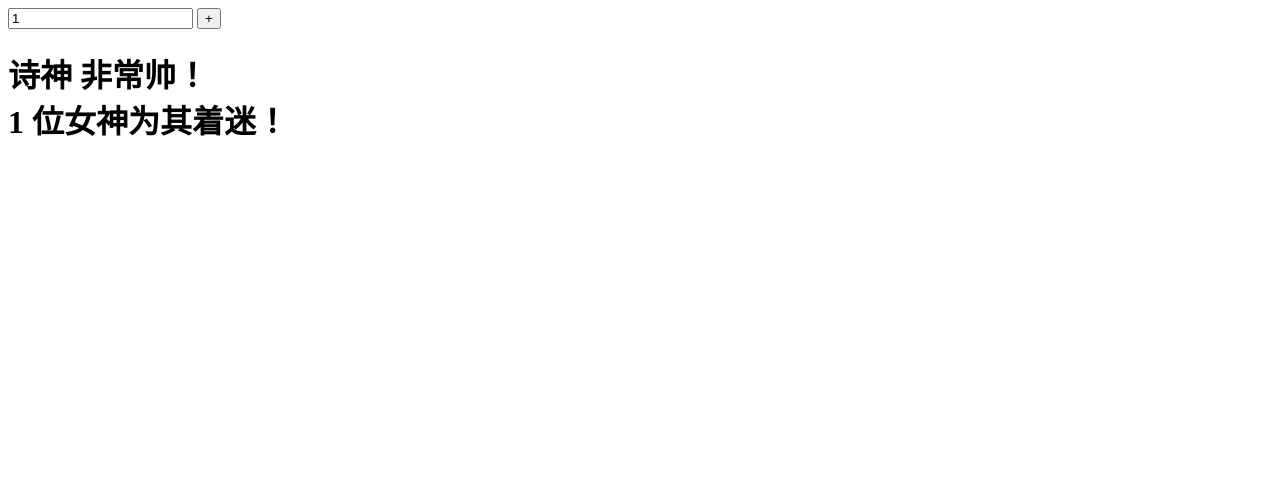
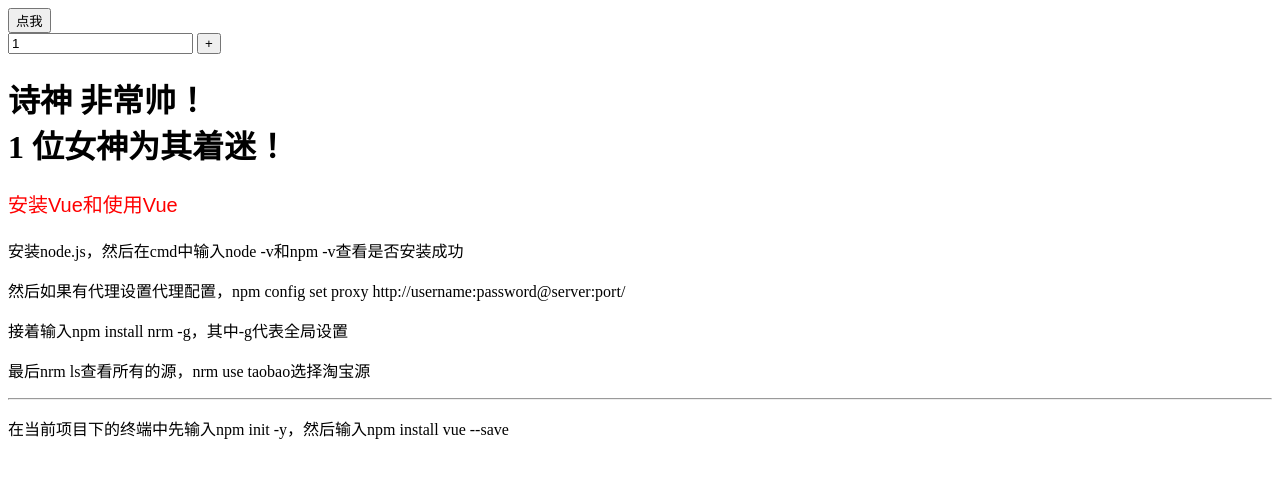
Before and after one commit to zhangshihelp/project, a plain HTML site: page js-demo/vue-demo/hello.html in a window 1280 px wide. Drawn offline with nearby package versions, Linux system fonts and the light colour scheme.

Commit message:
加上了使用安装说明

```diff
--- a/js-demo/vue-demo/hello.html
+++ b/js-demo/vue-demo/hello.html
@@ -4,8 +4,16 @@
     <meta charset="UTF-8">
     <title>Title</title>
 </head>
+<style>
+    #a{
+        color: red;
+        font: 20px Arial;
+    }
+</style>
 <body>
 <div id="app">
+    <button @click="handleClick">点我</button>
+    <br/>
     <input type="text" v-model="num">
     <button @click="num++">+</button>
     <h1>
@@ -13,6 +21,13 @@
         {{num}} 位女神为其着迷！
     </h1>
 </div>
+<p id="a">安装Vue和使用Vue</p>
+<p>安装node.js，然后在cmd中输入node -v和npm -v查看是否安装成功</p>
+<p>然后如果有代理设置代理配置，npm config set proxy http://username:password@server:port/</p>
+<p>接着输入npm install nrm -g，其中-g代表全局设置</p>
+<p>最后nrm ls查看所有的源，nrm use taobao选择淘宝源</p>
+<hr/>
+<p>在当前项目下的终端中先输入npm init -y，然后输入npm install vue --save</p>
 <script src="node_modules/vue/dist/vue.js"></script>
 <script>
     const app = new Vue({
@@ -20,6 +35,11 @@
         data:{
             name: "诗神",
             num: 1
+        },
+        methods:{
+            handleClick(){
+                console.log("hello!")
+            }
         }
     });
 </script>
```
